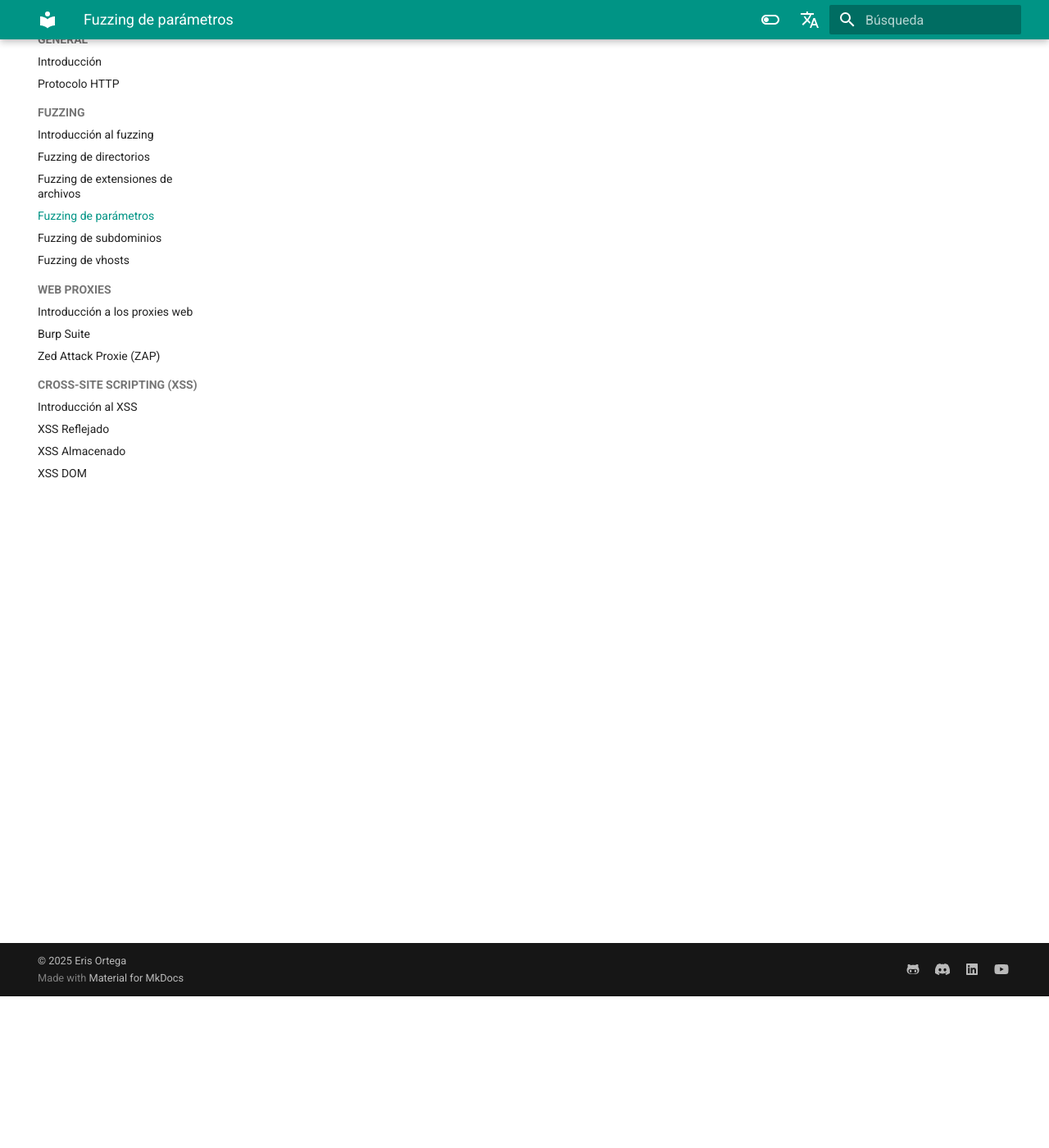
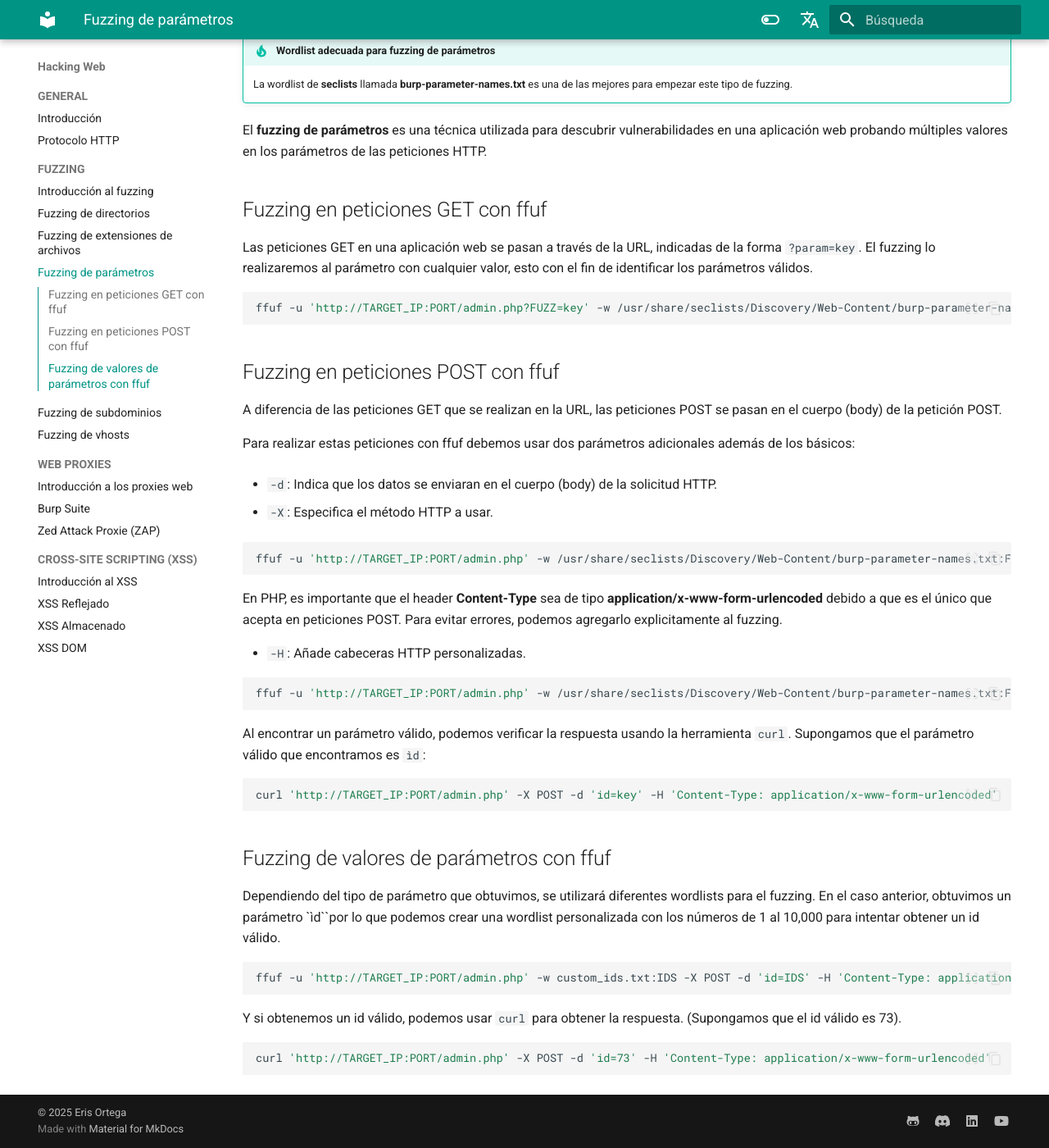
Before and after one commit to eris-os/hacking-notes, an MkDocs documentation site: the page built from docs/parameter-fuzzing.md, in a window 1280 px wide and 1400 px high, scrolled down 185 px. Shown: the whole window at 82% size. Built offline with MkDocs 1.6.1 and Material for MkDocs 9.7.7, drawn with Linux system fonts in a browser that asks for light colours; comment, search, counter and statistics services are not loaded; some of the changed text lies outside the part shown.

Commit message:
Update parameter-fuzzing.md

````diff
--- a/docs/parameter-fuzzing.md
+++ b/docs/parameter-fuzzing.md
@@ -1 +1,53 @@
-# FUZZING DE PARAMETROS
+# FUZZING DE PARAMETROS Y VALORES
+
+!!! tip "Wordlist adecuada para fuzzing de parámetros"
+    La wordlist de **seclists** llamada **burp-parameter-names.txt** es una de las mejores para empezar este tipo de fuzzing.
+
+El **fuzzing de parámetros** es una técnica utilizada para descubrir vulnerabilidades en una aplicación web probando múltiples valores en los parámetros de las peticiones HTTP.
+
+## Fuzzing en peticiones GET con ffuf
+Las peticiones GET en una aplicación web se pasan a través de la URL, indicadas de la forma `?param=key`. El fuzzing lo realizaremos al parámetro con cualquier valor, esto con el fin de identificar los parámetros válidos.
+
+``` sh
+ffuf -u 'http://TARGET_IP:PORT/admin.php?FUZZ=key' -w /usr/share/seclists/Discovery/Web-Content/burp-parameter-names.txt:FUZZ
+```
+
+## Fuzzing en peticiones POST con ffuf
+A diferencia de las peticiones GET que se realizan en la URL, las peticiones POST se pasan en el cuerpo (body) de la petición POST.
+
+Para realizar estas peticiones con ffuf debemos usar dos parámetros adicionales además de los básicos:
+
+* `-d`: Indica que los datos se enviaran en el cuerpo (body) de la solicitud HTTP.
+
+* `-X`: Especifica el método HTTP a usar.
+
+``` sh
+ffuf -u 'http://TARGET_IP:PORT/admin.php' -w /usr/share/seclists/Discovery/Web-Content/burp-parameter-names.txt:FUZZ -X POST -d 'FUZZ=key'
+```
+
+En PHP, es importante que el header **Content-Type** sea de tipo **application/x-www-form-urlencoded** debido a que es el único que acepta en peticiones POST. Para evitar errores, podemos agregarlo explicitamente al fuzzing.
+
+* `-H`: Añade cabeceras HTTP personalizadas.
+
+``` sh
+ffuf -u 'http://TARGET_IP:PORT/admin.php' -w /usr/share/seclists/Discovery/Web-Content/burp-parameter-names.txt:FUZZ -X POST -d 'FUZZ=key' -H 'Content-Type: application/x-www-form-urlencoded'
+```
+
+Al encontrar un parámetro válido, podemos verificar la respuesta usando la herramienta `curl`. Supongamos que el parámetro válido que encontramos es `ìd`:
+
+``` sh
+curl 'http://TARGET_IP:PORT/admin.php' -X POST -d 'id=key' -H 'Content-Type: application/x-www-form-urlencoded'
+```
+
+## Fuzzing de valores de parámetros con ffuf
+Dependiendo del tipo de parámetro que obtuvimos, se utilizará diferentes wordlists para el fuzzing. En el caso anterior, obtuvimos un parámetro `ìd``por lo que podemos crear una wordlist personalizada con los números de 1 al 10,000 para intentar obtener un id válido.
+
+``` sh
+ffuf -u 'http://TARGET_IP:PORT/admin.php' -w custom_ids.txt:IDS -X POST -d 'id=IDS' -H 'Content-Type: application/x-www-form-urlencoded'
+```
+
+Y si obtenemos un id válido, podemos usar `curl` para obtener la respuesta. (Supongamos que el id válido es 73).
+
+``` sh
+curl 'http://TARGET_IP:PORT/admin.php' -X POST -d 'id=73' -H 'Content-Type: application/x-www-form-urlencoded'
+```
````
